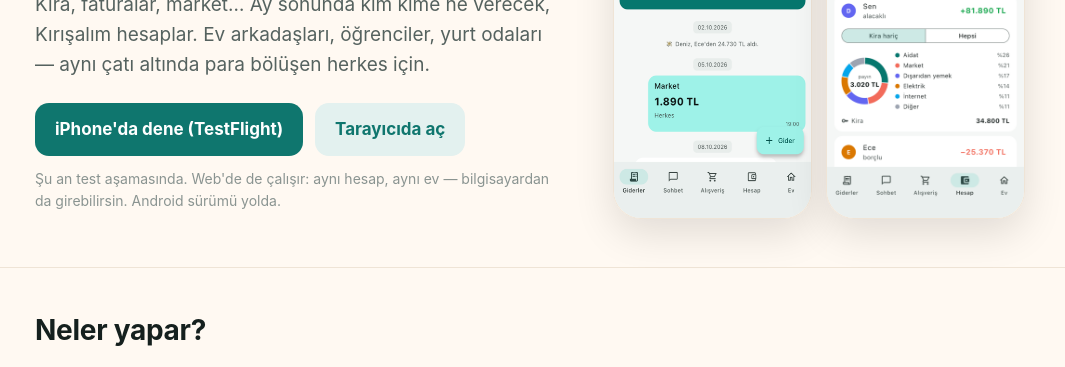
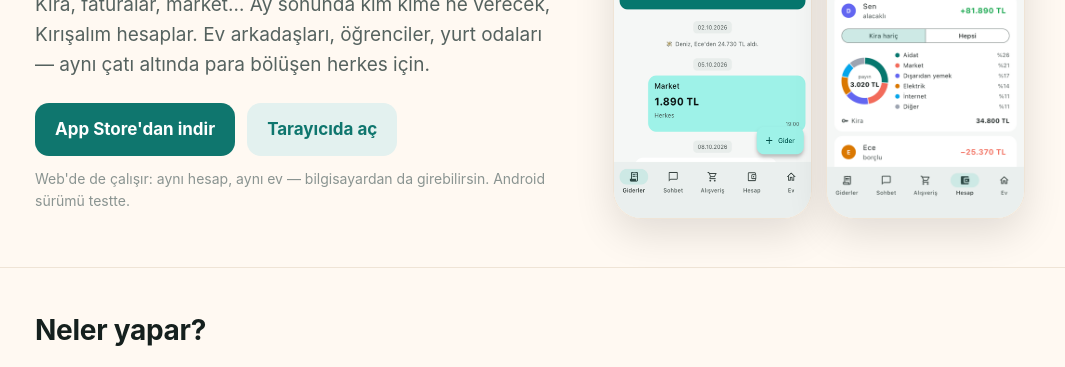
Before and after one commit to safabulat/kirisalim-site, a plain HTML site: page index.html in a window 1280 px wide. Shown: the part 380-747 px from the top of the page, without its empty margins (105-1170 px from the left). Drawn offline with Linux system fonts and the light colour scheme.

Commit message:
Site: sync from the app repository (fec561b)

```diff
--- a/index.html
+++ b/index.html
@@ -36,10 +36,10 @@
     <h1>Hesap net, ev huzurlu.</h1>
     <p class="lede">Kira, faturalar, market… Ay sonunda kim kime ne verecek, Kırışalım hesaplar. Ev arkadaşları, öğrenciler, yurt odaları — aynı çatı altında para bölüşen herkes için.</p>
     <div class="btns">
-      <a class="btn" href="https://testflight.apple.com/join/q9A7ay5w">iPhone'da dene (TestFlight)</a>
+      <a class="btn" href="https://apps.apple.com/app/apple-store/id6816543150?pt=129311175&amp;ct=site&amp;mt=8">App Store'dan indir</a>
       <a class="btn ghost" href="https://web.kirisalim.bulatapps.com/">Tarayıcıda aç</a>
     </div>
-    <p class="note">Şu an test aşamasında. Web'de de çalışır: aynı hesap, aynı ev — bilgisayardan da girebilirsin. Android sürümü yolda.</p>
+    <p class="note">Web'de de çalışır: aynı hesap, aynı ev — bilgisayardan da girebilirsin. Android sürümü testte.</p>
   </div>
   <div class="phones">
     <img src="img/aysonu.png" alt="Ay sonu kartı: evin toplamı, kişinin payı ve kim kime ne verecek">
```
Also changed, not shown: 404.html (+1 -1 lines).
